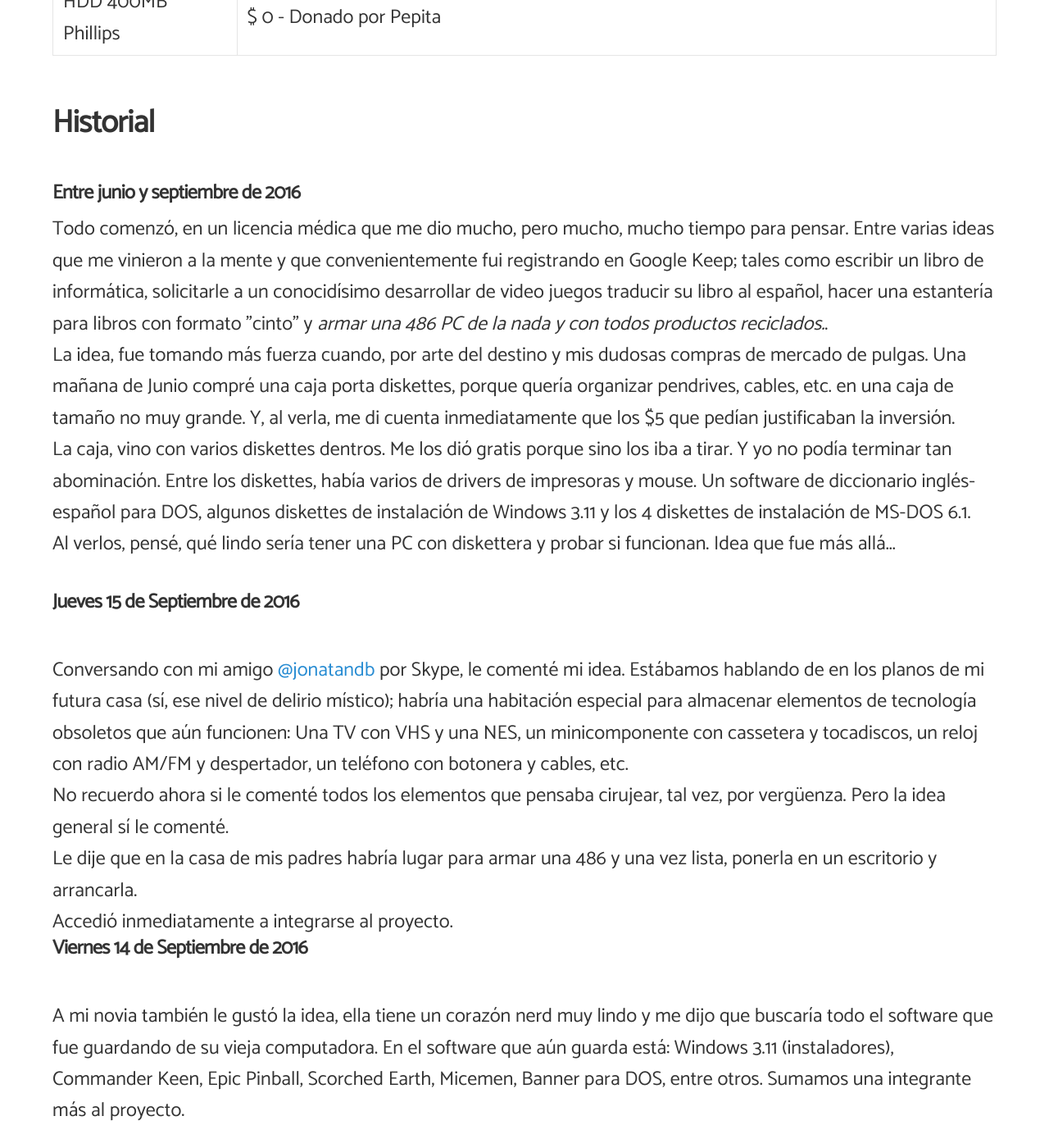
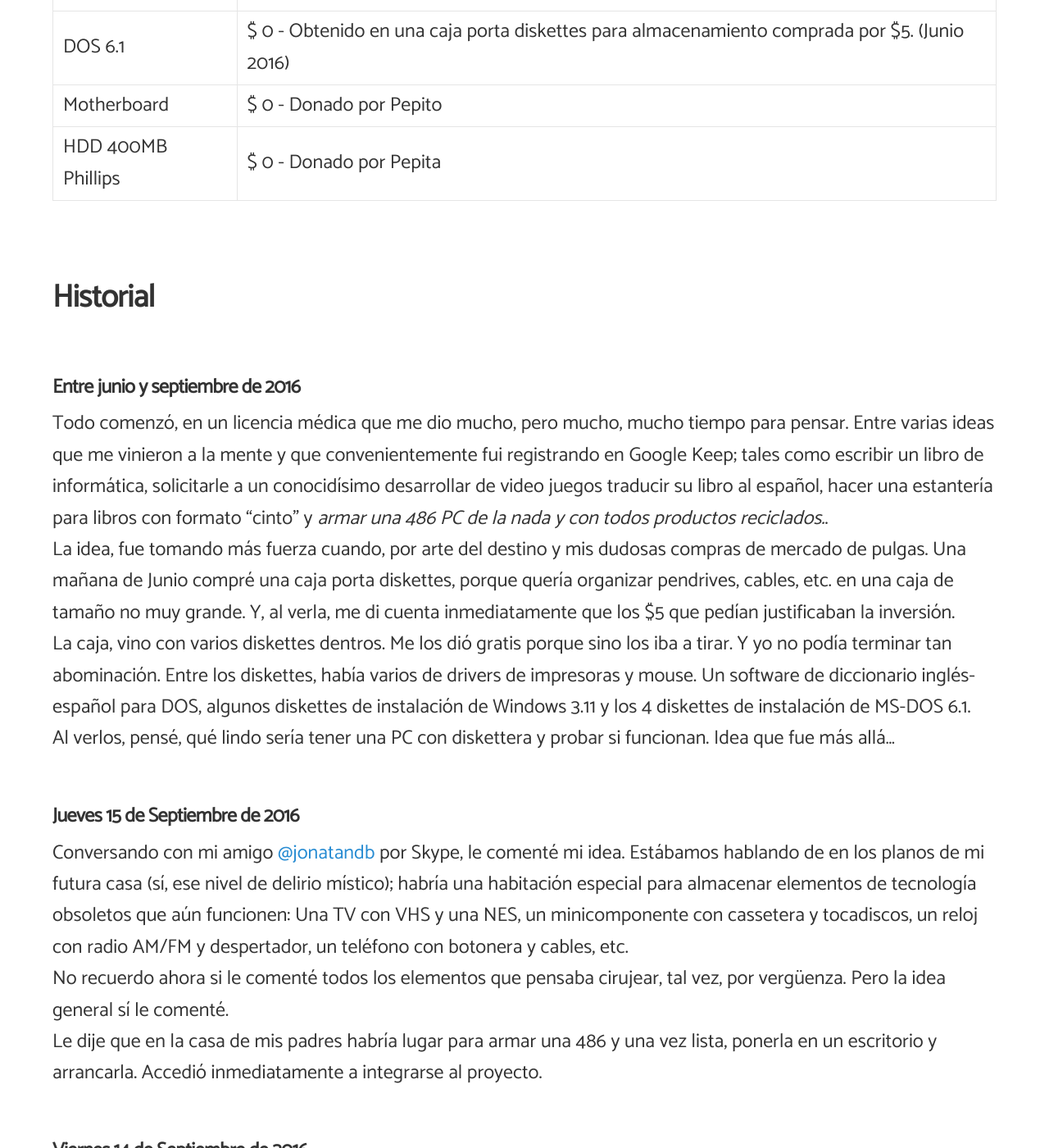
Before and after one commit to angelsimon/angelsimon.github.io, a Jekyll site: the page built from _posts/2016-10-03-armar-una-486-en-2016.md, in a window 1280 px wide and 1400 px high, scrolled down 1812 px. Shown: the whole window at 82% size. Built offline with Jekyll 4.4.1, drawn with Linux system fonts in a browser that asks for light colours; nearby versions of some CDN libraries; comment, search, counter and statistics services are not loaded; some of the changed text lies outside the part shown.

Commit message:
Update 2016-10-03-armar-una-486-en-2016.md

```diff
--- a/_posts/2016-10-03-armar-una-486-en-2016.md
+++ b/_posts/2016-10-03-armar-una-486-en-2016.md
@@ -42,7 +42,7 @@
   <td>Patito</td>
   <td>u$d 120</td>
   <td>Lorem ipsum dolor</td>
-  <td>&nbsp</td>
+  <td> </td>
 </tr>
 <tr>
   <td>HDD 400MB Phillips</td>
@@ -50,9 +50,10 @@
   <td>Phillips</td>
   <td>u$d 50</td>
   <td>Capacidad de 400MB, conector IDE</td>
-  <td>&nbsp</td>
+  <td> </td>
 </tr>
-* - Precio de mercado (en su época)<br>
+</table><br>
+* - Precio de mercado (en su época)<br><br>
 <h2>Presupuesto real</h2>
 <table>
 <tr>
@@ -81,17 +82,17 @@
 La caja, vino con varios diskettes dentros. Me los dió gratis porque sino los iba a tirar. Y yo no podía terminar tan abominación. Entre los diskettes, había varios de drivers de impresoras y mouse. Un software de diccionario inglés-español para DOS, algunos diskettes de instalación de Windows 3.11 y los 4 diskettes de instalación de MS-DOS 6.1.<br>
 Al verlos, pensé, qué lindo sería tener una PC con diskettera y probar si funcionan. Idea que fue más allá... <br>
 <br>
-<h4>Jueves 15 de Septiembre de 2016</h4><br>
+<h4>Jueves 15 de Septiembre de 2016</h4>
 Conversando con mi amigo <a href="http://www.twitter.com/jonatandb" target="_blank">@jonatandb</a> por Skype, le comenté mi idea.
 Estábamos hablando de en los planos de mi futura casa (sí, ese nivel de delirio místico); habría una habitación especial para almacenar elementos de tecnología obsoletos que aún funcionen: Una TV con VHS y una NES, un minicomponente con cassetera y tocadiscos, un reloj con radio AM/FM y despertador, un teléfono con botonera y cables, etc.<br>
 No recuerdo ahora si le comenté todos los elementos que pensaba cirujear, tal vez, por vergüenza. Pero la idea general sí le comenté.<br>
-Le dije que en la casa de mis padres habría lugar para armar una 486 y una vez lista, ponerla en un escritorio y arrancarla.<br>
-Accedió inmediatamente a integrarse al proyecto.<br>
-<h4>Viernes 14 de Septiembre de 2016</h4><br>
+Le dije que en la casa de mis padres habría lugar para armar una 486 y una vez lista, ponerla en un escritorio y arrancarla. Accedió inmediatamente a integrarse al proyecto.<br><br>
+
+<h4>Viernes 14 de Septiembre de 2016</h4>
 A mi novia también le gustó la idea, ella tiene un corazón nerd muy lindo y me dijo que buscaría todo el software que fue guardando de su vieja computadora. En el software que aún guarda está: Windows 3.11 (instaladores), Commander Keen, Epic Pinball, Scorched Earth, Micemen, Banner para DOS, entre otros. Sumamos una integrante más al proyecto.<br><br>
 <h4>Martes 20 de Septiembre de 2016</h4>
 Le compro a Guille, el empleado ó dueño de una tienda de artículos de PC llamada MiPC Store, un cable HDMI. Por alguna
 razón le comento de mi proyecto. Me dice que anote su mail, que tal vez pueda conseguirme insumos viejos porque la gente
-se lo da y el los tira. Le escribí mail casi inmediatamente.<br>
+se lo da y el los tira. Le escribí mail casi inmediatamente.<br><br>
 <h4>Martes 27 de Septiembre de 2016</h4>
-Voy a la Biblioteca Popular de General Pacheco, allí conseguí la caja con diskettes a $5. Voy con la idea de encontrar algo más. Hablo con el encargado de la sección de informática del lugar. Me dijo que tiene insumos viejos. Que colaboraría donando.<br>
+Voy a la Biblioteca Popular de General Pacheco, allí conseguí la caja con diskettes a $5. Voy con la idea de encontrar algo más. Hablo con el encargado de la sección de informática del lugar. Me dijo que tiene insumos viejos. Que colaboraría donando.<br><br>
```
